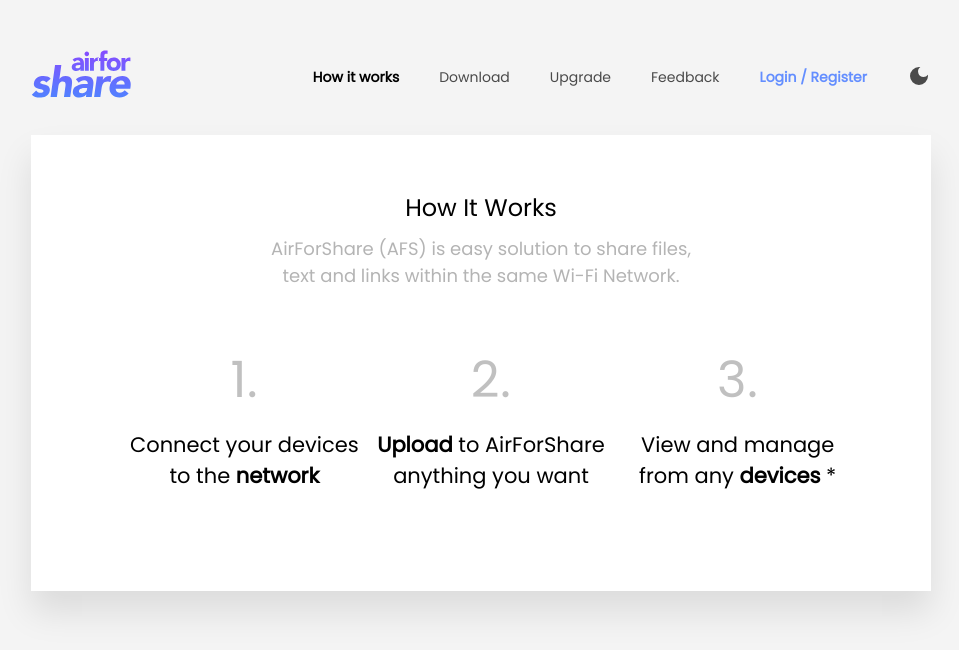
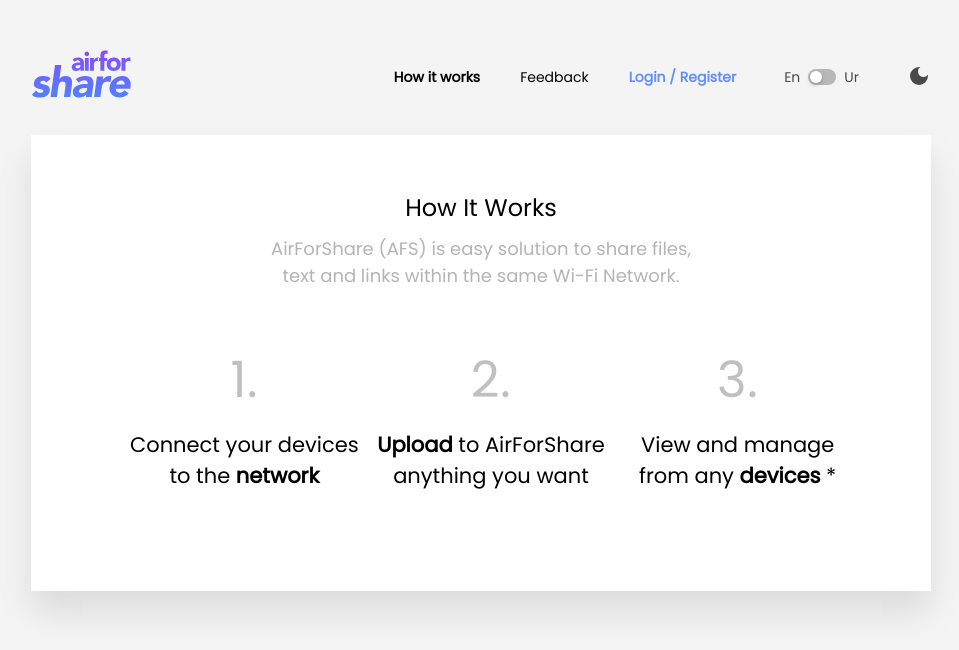
Before and after one commit to ghousahmed/smit-share, a React (Vite) app: page /how-it-works in a window 1280 px wide. Shown: the top 650 px of the page, without its empty margins (159-1118 px from the left). Built offline with nearby package versions, Linux system fonts and the light colour scheme; no server answers; the HTML template or start-up script is replaced by a standard one.

Commit message:
how it works page upgrade and download removed and links issued fixed

```diff
--- a/src/config/Router.jsx
+++ b/src/config/Router.jsx
@@ -37,7 +37,7 @@
               path="/signup"
               element={login ? <Navigate to="/" /> : <SignupPage />}
             />
-            <Route path="/how-it-works" element={<HowItWorks />} />
+            <Route path="/how-it-works" element={<HowItWorks login={login} />} />
             <Route path="*" element={<PageNotFound/>}/>
           </Routes>
         </BrowserRouter>
--- a/src/pages/How It Work/index.jsx
+++ b/src/pages/How It Work/index.jsx
@@ -11,12 +11,20 @@
   MdDarkMode,
 } from "../../components/index";
 import { Link } from "react-router-dom";
+import { Switch } from "antd";
+import { useTranslation } from "react-i18next";
 
-function HowItWorks() {
+function HowItWorks({ login }) {
   const { isDark, toggleTheme } = useTheme();
   const screenWidth = useScreenWidth();
   const [textValue, setTextValue] = useState("");
   const [isMenuOpen, setIsMenuOpen] = useState(false);
+  const { t, i18n } = useTranslation();
+
+  const handleChange = (checked) => {
+    const newLanguage = checked ? "ur" : "en";
+    i18n.changeLanguage(newLanguage);
+  };
 
   useEffect(() => {
     updateBodyClass();
@@ -34,7 +42,9 @@
     <div className={`container ${isDark ? "dark" : ""}`}>
       <div className="header-bar">
         <div className="logo">
+        <Link to={"/"}>
           <img src={LOGO} alt="" />
+          </Link>
         </div>
         <div className="menu-bar">
           {screenWidth.widthScreen > 768 ? (
@@ -52,10 +62,52 @@
                   How it works
                 </Link>
               </li>
-              <li className={isDark ? "dark-text" : " "}> Download</li>
-              <li className={isDark ? "dark-text" : " "}>Upgrade</li>
-              <li className={isDark ? "dark-text" : " "}>Feedback</li>
-              <li className="menu-btn">Login / Register</li>
+              <li className={isDark ? "dark-text" : " "}><Link to={"/feedback"}  style={{
+                    textDecoration: "none",
+                    color: "#000",
+                  }}>Feedback</Link></li>
+                {login ? (
+                <li className="menu-btn" onClick={logoutUser}>
+                  {t("Logout")}
+                </li>
+              ) : (
+                <li className="menu-btn">
+                  <span>
+                    {" "}
+                    <Link
+                      className="menu-btn"
+                      style={{ textDecoration: "none" }}
+                      to={"/login"}
+                    >
+                      {" "}
+                      Login{" "}
+                    </Link>
+                  </span>
+                  /{" "}
+                  <span>
+                    {" "}
+                    <Link
+                      className="menu-btn"
+                      to={"/signup"}
+                      style={{ textDecoration: "none" }}
+                    >
+                      {" "}
+                      Register{" "}
+                    </Link>
+                  </span>
+                </li>
+              )}
+              <li>
+                <div style={{ display: "flex", alignItems: "center" }}>
+                  <span style={{ margin: "0px 8px" }}>En</span>
+                  <Switch
+                    size="small"
+                    defaultChecked={i18n.language === "ur"}
+                    onChange={handleChange}
+                  />
+                  <span style={{ margin: "0px 8px" }}>Ur</span>
+                </div>
+              </li>
               <li onClick={toggleTheme}>
                 {isDark ? (
                   <MdLightMode size={24} color="white" />
```
